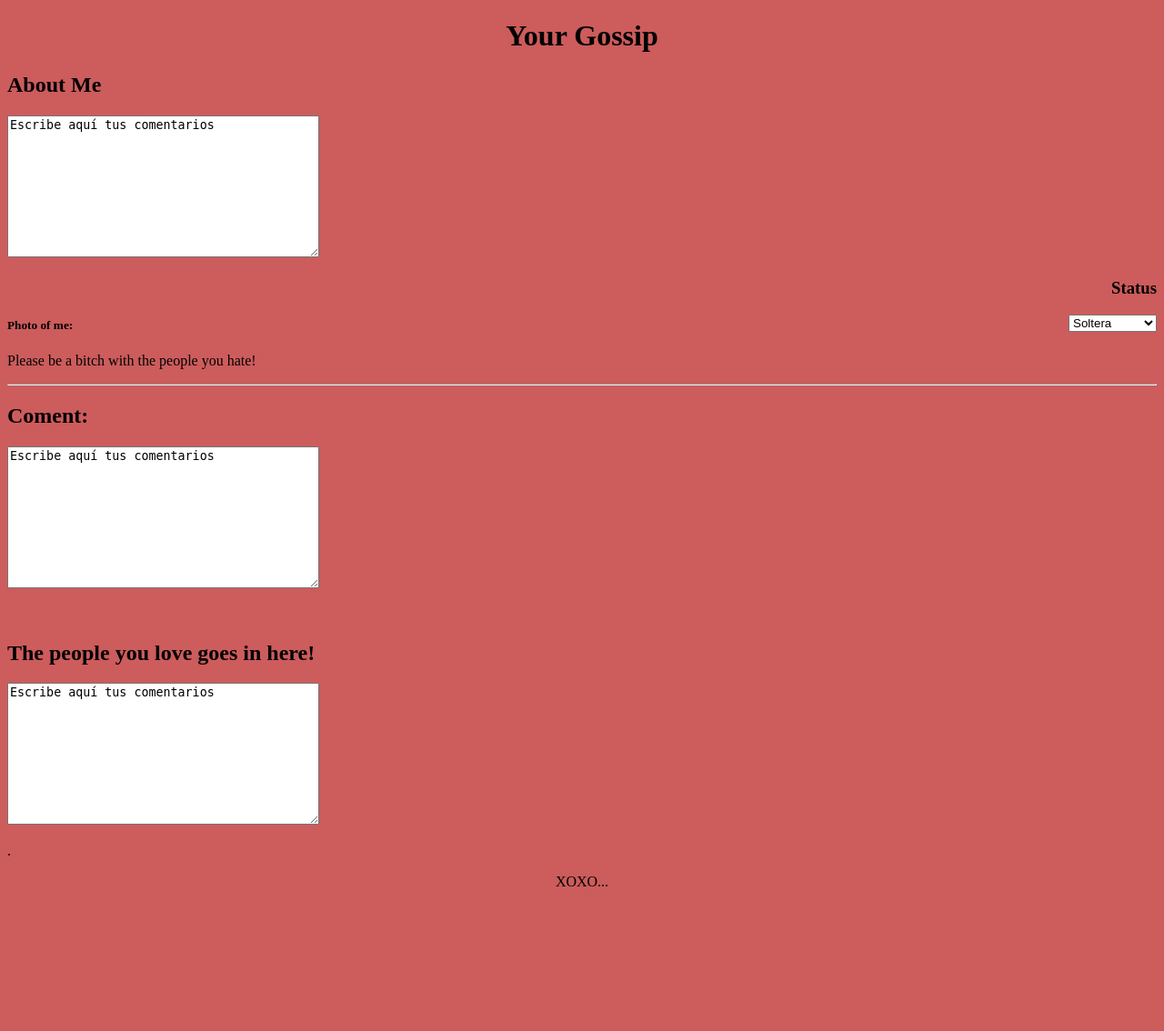
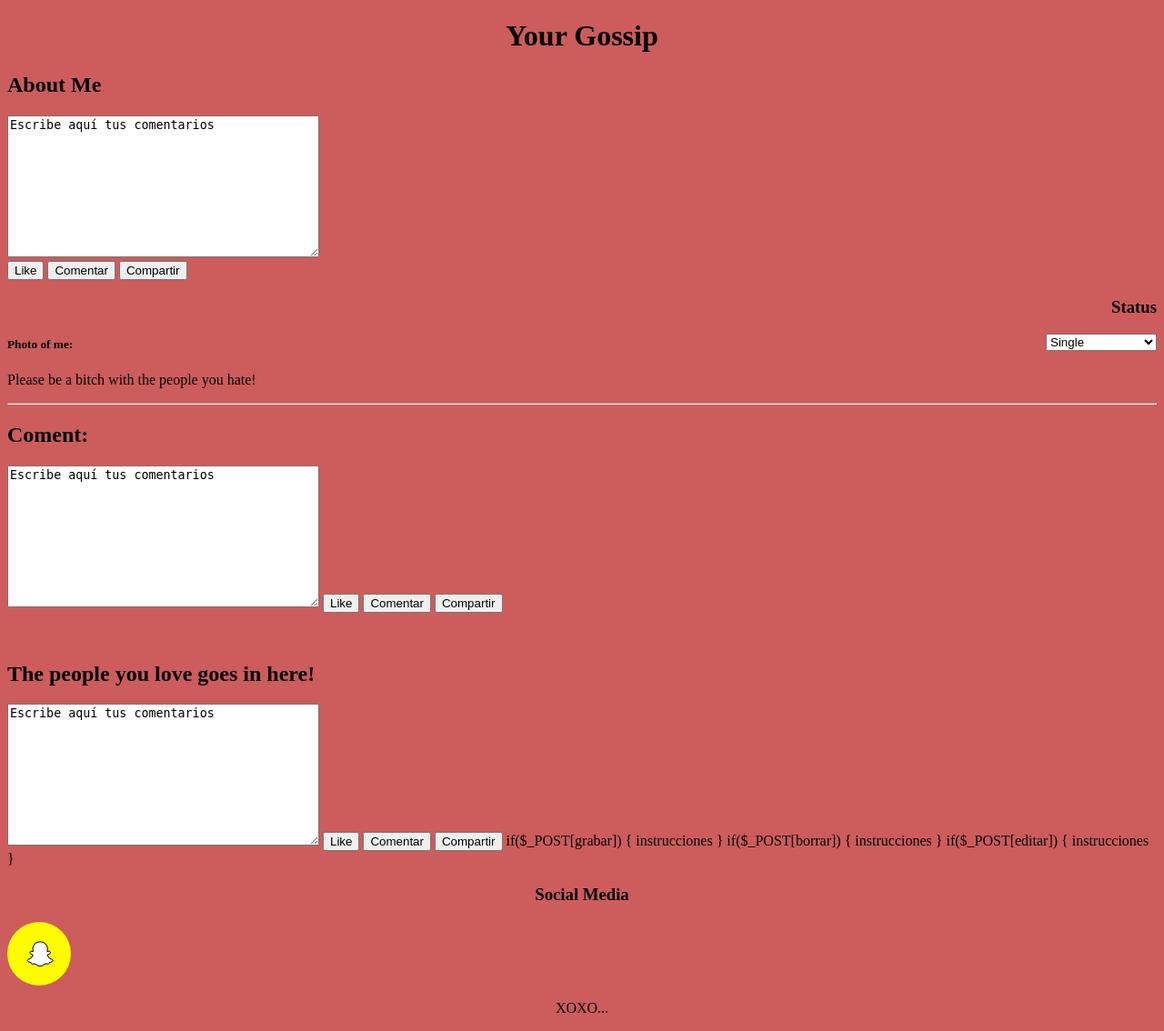
Before and after one commit to emmi1597/momosgossip, a PHP site: page /blog/logear.php in a window 1280 px wide. Shown: the whole page at 91% size. Before the commit the page ends 975 px from the top, so only its background shows below. Run offline with PHP 8.4, Linux system fonts and the light colour scheme.

Commit message:
Add files via upload

```diff
--- a/logear.php
+++ b/logear.php
@@ -3,7 +3,7 @@
 
   	if (!empty($_POST['user'])) {
     	$user = $_POST['user'];
-    	$pas = $_POST['psw'];
+    	$psw = $_POST['psw'];
     	$stmt = $pdo->prepare("SELECT * FROM signup WHERE name = :nombre");
 		$stmt->execute([
 			':nombre'=>$user
@@ -17,6 +17,7 @@
     	// echo $user.$pas;
   	}
 
+
 ?>
 <!DOCTYPE html>
 <html lang="en">
@@ -25,6 +26,8 @@
   <title>Momo's Gossip Example</title>
   <meta charset="utf-8">
   <meta name="viewport" content="width=device-width, initial-scale=1">
+  <meta name="viewport" content="width=device-width, initial-scale=1">
+<link rel="stylesheet" href="https://cdnjs.cloudflare.com/ajax/libs/font-awesome/4.7.0/css/font-awesome.min.css">
 </script>
   <style>
   .fakeimg {
@@ -37,6 +40,18 @@
   .clear{
     clear: both;
   }
+  .fa-snapchat-ghost {
+  background: #fffc00;
+  color: white;
+  text-shadow: -1px 0 black, 0 1px black, 1px 0 black, 0 -1px black;
+    padding: 20px;
+    font-size: 30px;
+    width: 30px;
+    text-align: right;
+    text-decoration: none;
+    border-radius: 50%;
+}
+}
   </style>
 </head>
 <body style="background-color: #CD5C5C;">
@@ -56,12 +71,7 @@
       </button>
 
     </div>
-    <div class="collapse navbar-collapse" id="myNavbar">
-      <ul class="nav navbar-nav">
 
-
-      </ul>
-    </div>
   </div>
 </nav>
 
@@ -71,13 +81,18 @@
     <div class="col-sm-4">
       <h2>About Me</h2>
       <textarea name="comentarios" rows="10" cols="40">Escribe aquí tus comentarios</textarea>
+  <form action="logear.php" method="post">
+<input type="submit" name="grabar" value ="Like">
+<input type="submit" name="borrar" value ="Comentar">
+<input type="submit" name="editar" value ="Compartir">
 
       <h3 align="right">Status</h3>
 
       <select name="love" class=right >
 
-<option>Soltera</option>
+<option>Single</option>
 <option>In Love</option>
+<option>In a Relationship</option>
 <option>Complicated</option>
 <option>Married</option>
 
@@ -93,18 +108,42 @@
       <h2 >Coment:</h2>
 
       <textarea name="comentarios" rows="10" cols="40">Escribe aquí tus comentarios</textarea>
+     <form action="logear.php" method="post">
+<input type="submit" name="grabar" value ="Like">
+<input type="submit" name="borrar" value ="Comentar">
+<input type="submit" name="editar" value ="Compartir">
 
       <p></p>
       <br>
       <h2>The people you love goes in here!</h2>
 
       <textarea name="comentarios" rows="10" cols="40">Escribe aquí tus comentarios</textarea>
-      <p>.</p>
+      <form action="logear.php" method="post">
+<input type="submit" name="grabar" value ="Like">
+<input type="submit" name="borrar" value ="Comentar">
+<input type="submit" name="editar" value ="Compartir">
+
+
+<form action="logear.php" method="post">
+if($_POST[grabar]) { instrucciones }
+
+
+if($_POST[borrar]) { instrucciones }
+
+
+if($_POST[editar]) { instrucciones }
+
+
     </div>
   </div>
 </div>
 
+
+  <h3 align="center">Social Media</h3>
+
 <div class="jumbotron text-center" style="margin-bottom:0">
+  <a href="#" class="fa fa-snapchat-ghost"></a>
+
   <p align="center">XOXO...</p>
 </div>
 
```
